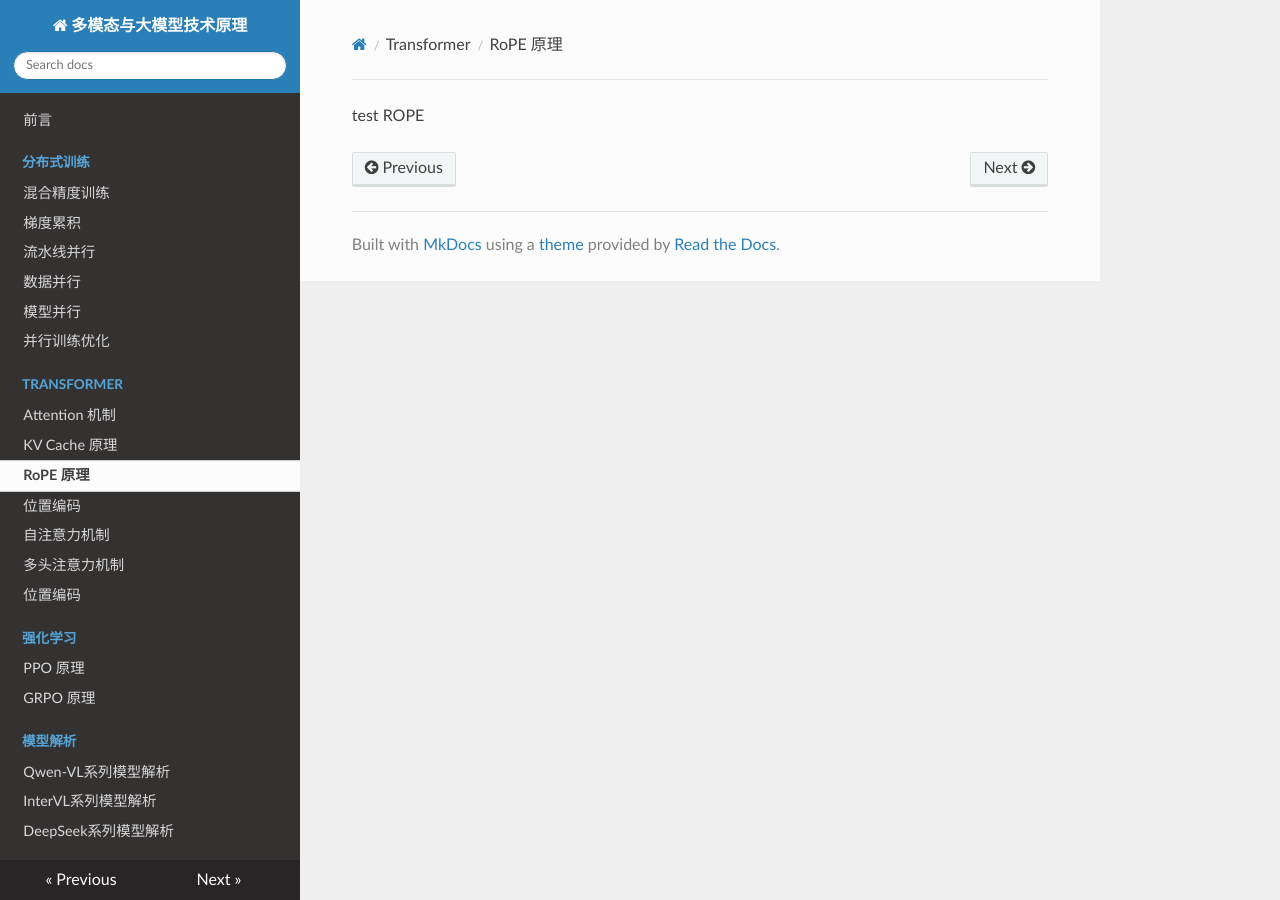
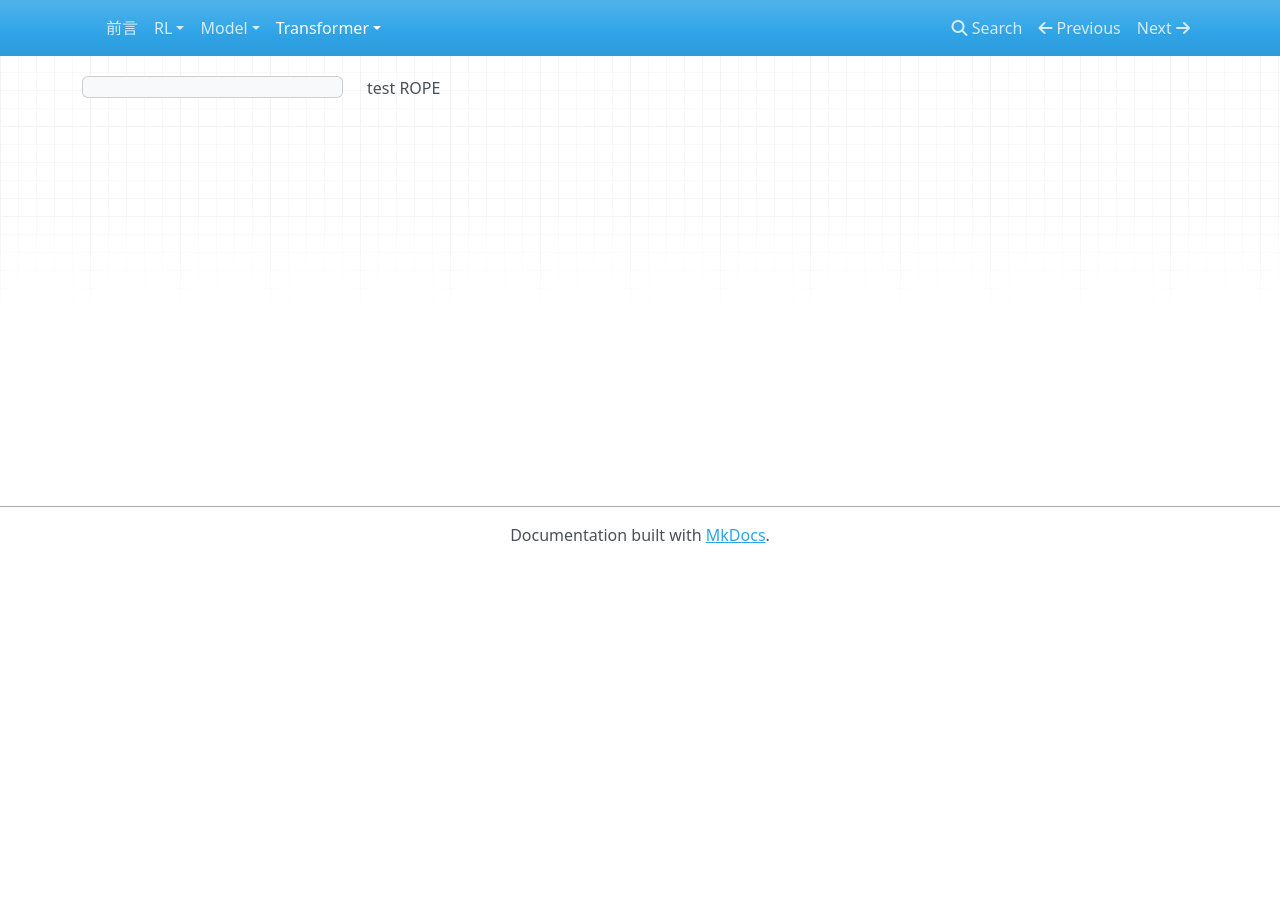
Before and after one commit to xuyangcao/blog_mllm, an MkDocs documentation site: the page built from docs/transformer/rope.md, in a window 1280 px wide. Built offline with MkDocs 1.6.1, drawn with Linux system fonts in a browser that asks for light colours; nearby versions of some CDN libraries.

```diff
--- /dev/null
+++ b/docs/conf.rst
@@ -0,0 +1,6 @@
+conf.py
+=======
+
+.. literalinclude:: conf.py
+   :language: python
+   :linenos:
--- a/mkdocs.yml
+++ b/mkdocs.yml
@@ -1,54 +1,13 @@
-site_name: 多模态与大模型技术原理
-site_description: 面向工程与研究的多模态与大模型技术书
-site_author: xuyang
+version: 2
 
-theme:
-  name: readthedocs
-  language: zh
-  features:
-    - navigation.tabs
-    - navigation.sections
-    - navigation.top
-    - content.code.copy
-    - content.math
-  color_mode: dark
-  highlightjs: true
-  hljs_languages:
-    - yaml
-    - rust
+build:
+  os: ubuntu-22.04
+  tools:
+    python: "3"
 
-markdown_extensions:
-  - admonition
-  - pymdownx.details
-  - pymdownx.superfences
-  - pymdownx.highlight
-  - pymdownx.arithmatex:
-      generic: true
+sphinx:
+  configuration: docs/conf.py
 
-extra_javascript:
-  - https://cdn.jsdelivr.net/npm/mathjax@3/es5/tex-mml-chtml.js
-
-nav:
-  - 前言: index.md
-  - 分布式训练:
-    - 混合精度训练: dist/mixed_precision.md
-    - 梯度累积: dist/gradient_accumulation.md
-    - 流水线并行: dist/pipeline_parallel.md
-    - 数据并行: dist/data_parallel.md
-    - 模型并行: dist/model_parallel.md
-    - 并行训练优化: dist/parallel_training_optimization.md
-  - Transformer:
-    - Attention 机制: transformer/attention.md
-    - KV Cache 原理: transformer/kv_cache.md
-    - RoPE 原理: transformer/rope.md
-    - 位置编码: transformer/position_encoding.md
-    - 自注意力机制: transformer/self_attention.md
-    - 多头注意力机制: transformer/multi_head_attention.md
-    - 位置编码: transformer/position_encoding.md
-  - 强化学习:
-    - PPO 原理: RL/ppo.md
-    - GRPO 原理: RL/grpo.md
-  - 模型解析:
-    - Qwen-VL系列模型解析: model/qwen-vl.md
-    - InterVL系列模型解析: model/intervl.md
-    - DeepSeek系列模型解析: model/deepseek-r1.md
+python:
+  install:
+    - requirements: requirements.txt
--- /dev/null
+++ b/requirements.txt
@@ -0,0 +1,3 @@
+sphinx==5.0.1
+sphinx-autorun
+sphinx-rtd-theme==1.0.0
```
Also changed, not shown: docs/conf.py (added, +13 -0 lines), docs/contents.rst (added, +9 -0 lines), docs/index.rst (added, +21 -0 lines), docs/index_old.md (renamed from docs/index.md).
